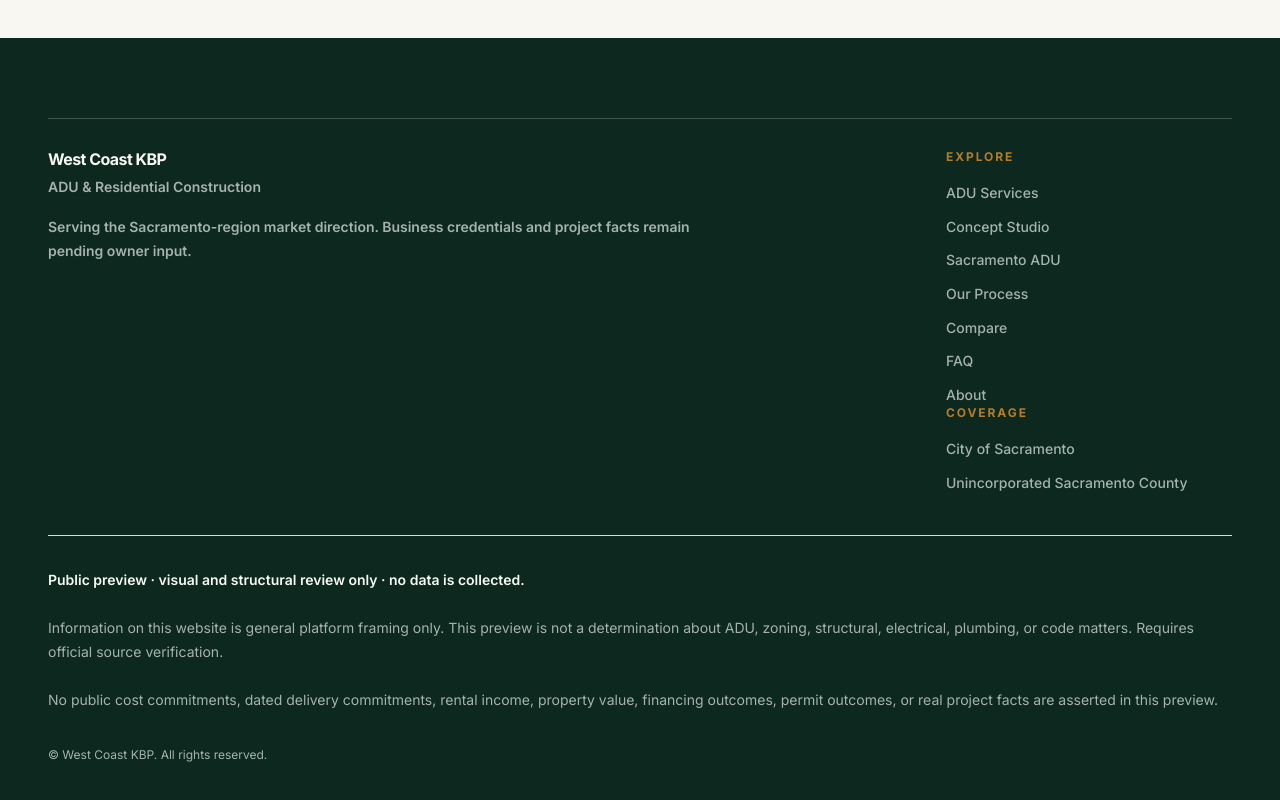
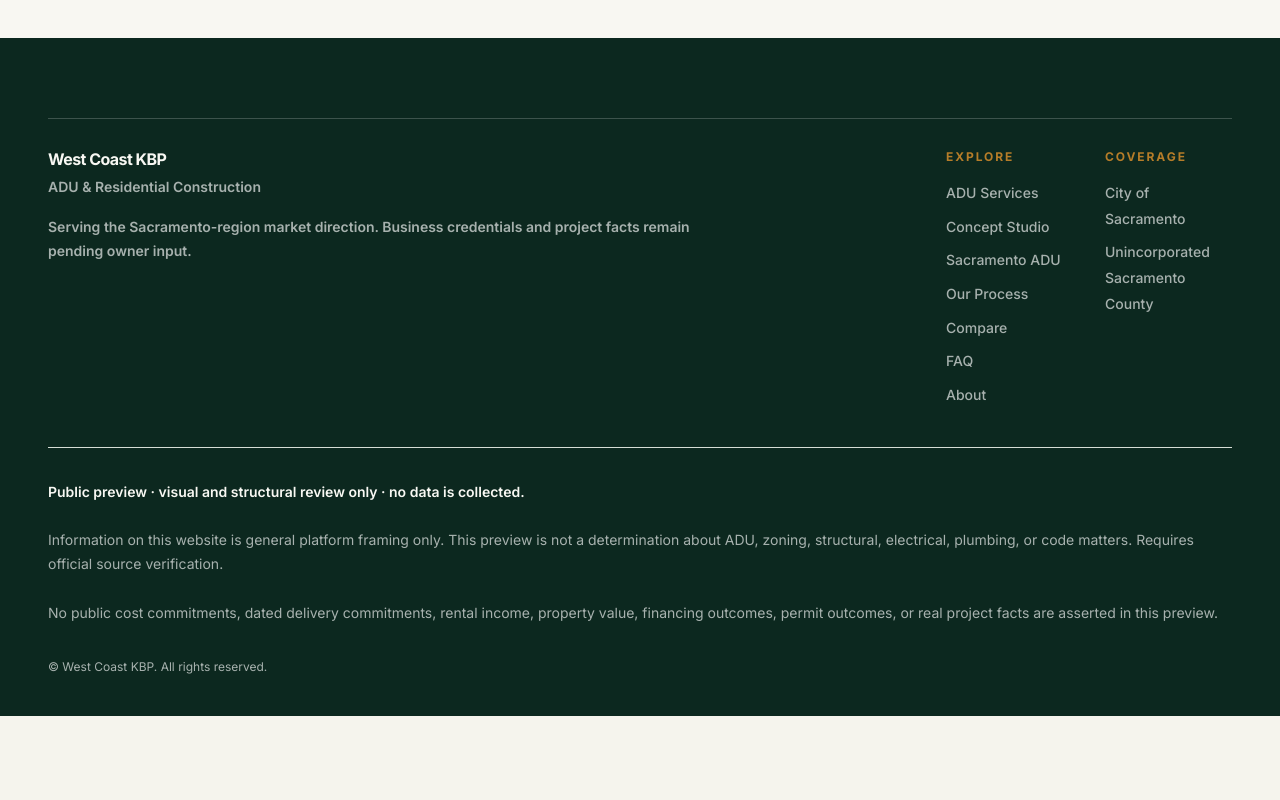
Before and after one commit to WEST-COAST-KBP-ADU/construction-os, a Next.js app: page / in a window 1280 px wide. Shown: the part 3228-4028 px from the top of the page. After the commit the page ends 3944 px from the top, so only its background shows below. Built offline with nearby package versions, Linux system fonts and the light colour scheme.

Commit message:
style: reconcile navigation with typography main

```diff
--- a/app/globals.css
+++ b/app/globals.css
@@ -1114,6 +1114,20 @@
   }
 }
 
+@media (min-width: 47.56rem) and (max-width: 64rem) {
+  .brand__tagline {
+    display: none;
+  }
+
+  .site-nav__list {
+    gap: var(--space-3);
+  }
+
+  .site-nav__link {
+    font-size: var(--font-size-label);
+  }
+}
+
 @media (max-width: 760px) {
   .site-nav {
     display: none;
@@ -2050,6 +2064,11 @@
   line-height: var(--line-height-copy);
 }
 
+.site-footer__navigation-groups {
+  display: grid;
+  gap: var(--space-8);
+}
+
 .footer__navigation {
   width: fit-content;
 }
@@ -2653,6 +2672,10 @@
 }
 
 @media (min-width: 42rem) {
+  .site-footer__navigation-groups {
+    grid-template-columns: repeat(2, minmax(0, 1fr));
+  }
+
   .hero__actions,
   .cta-actions {
     flex-direction: row;
```
